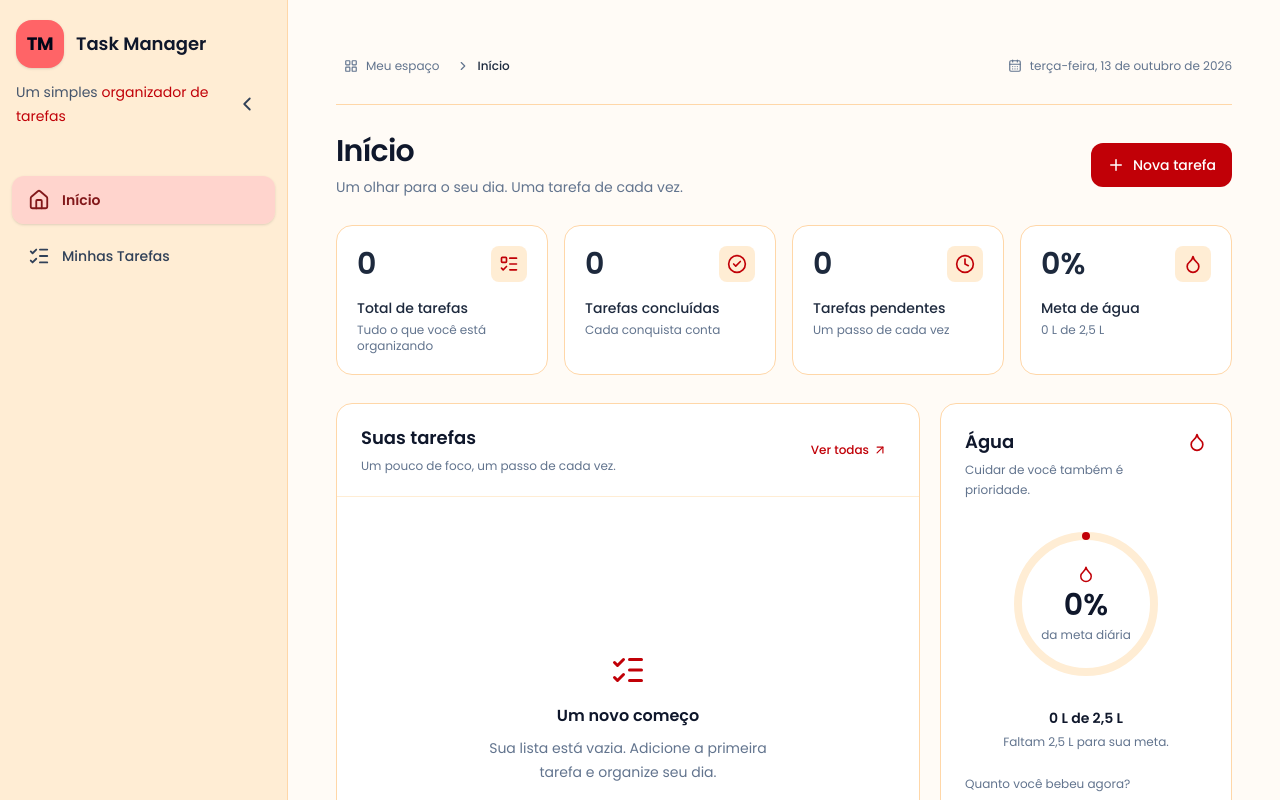
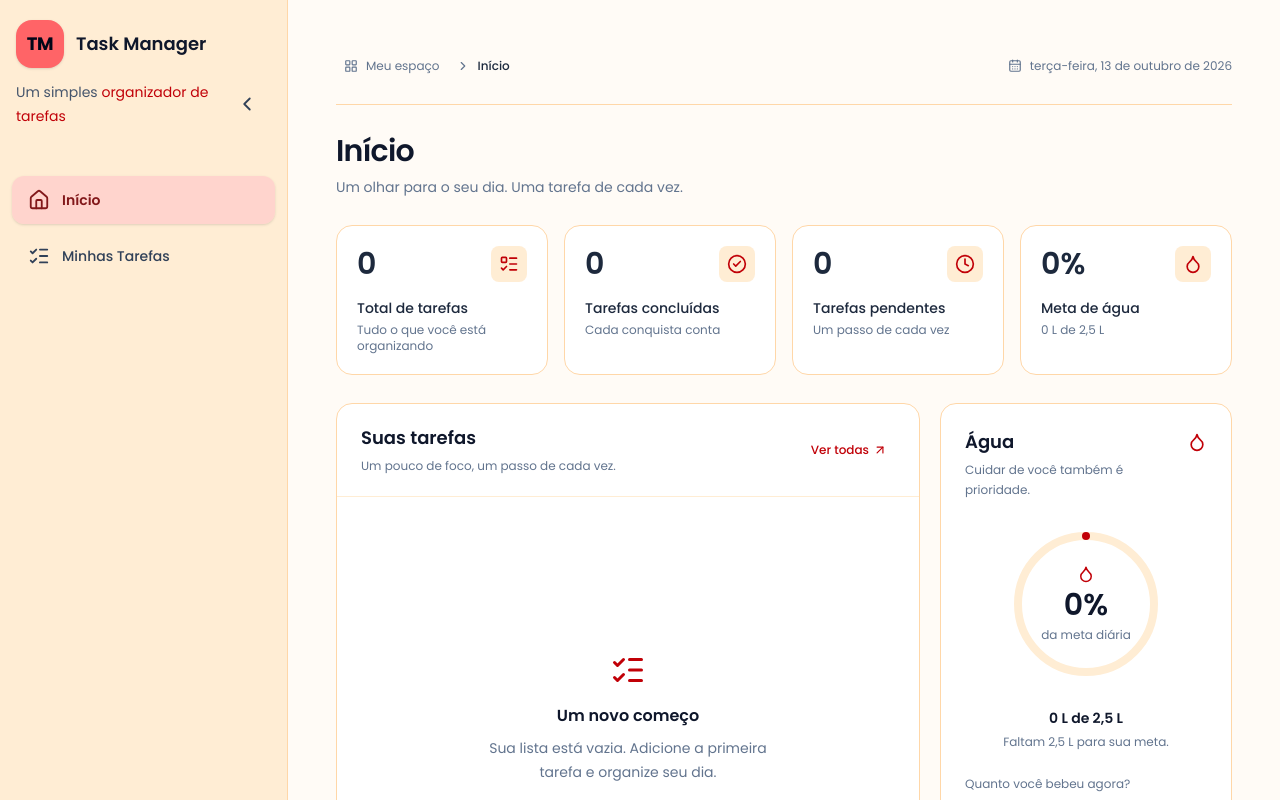
Before and after one commit to letxiz/task-manager, a React (Vite) app: page / in a window 1280 px wide. Shown: the top 800 px of the page. Built offline with nearby package versions, Linux system fonts and the light colour scheme.

Commit message:
refactor: remove a prop onCreate do componente HomeHeader

```diff
--- a/src/components/home/HomeHeader.jsx
+++ b/src/components/home/HomeHeader.jsx
@@ -1,18 +1,10 @@
-import PropTypes from "prop-types"
-import { Plus } from "lucide-react"
-
-export default function HomeHeader({ onCreate }) {
+export default function HomeHeader() {
   return (
     <header className="flex flex-col gap-4 sm:flex-row sm:items-center sm:justify-between">
       <div>
         <h1 className="text-2xl font-semibold tracking-tight sm:text-3xl">Início</h1>
         <p className="mt-2 text-sm text-muted">Um olhar para o seu dia. Uma tarefa de cada vez.</p>
       </div>
-      <button type="button" onClick={onCreate} className="inline-flex items-center justify-center gap-2 rounded-xl bg-primary px-4 py-3 text-sm font-medium text-white hover:bg-primary-hover focus-visible:outline-2 focus-visible:outline-offset-2 focus-visible:outline-primary">
-        <Plus size={18} aria-hidden="true" />Nova tarefa
-      </button>
     </header>
   )
 }
-
-HomeHeader.propTypes = { onCreate: PropTypes.func.isRequired }
--- a/src/routes/(app)/Home.jsx
+++ b/src/routes/(app)/Home.jsx
@@ -14,7 +14,7 @@ function Home() {
 
   return (
     <div className="space-y-7">
-      <HomeHeader onCreate={formulario.abrir} />
+      <HomeHeader />
       {dados.erroArmazenamento && (
         <p role="alert" className="rounded-xl bg-red-50 p-4 text-sm text-red-800">{dados.erroArmazenamento}</p>
       )}
```
